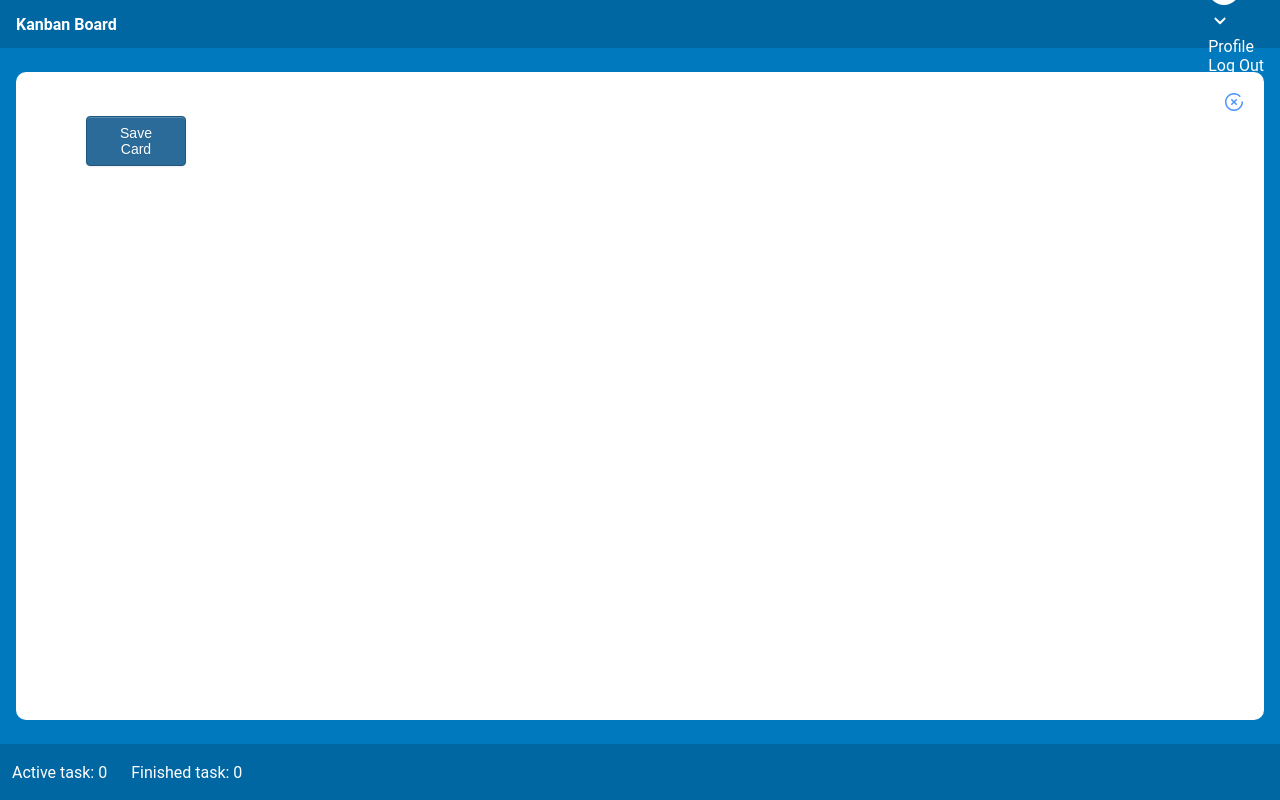
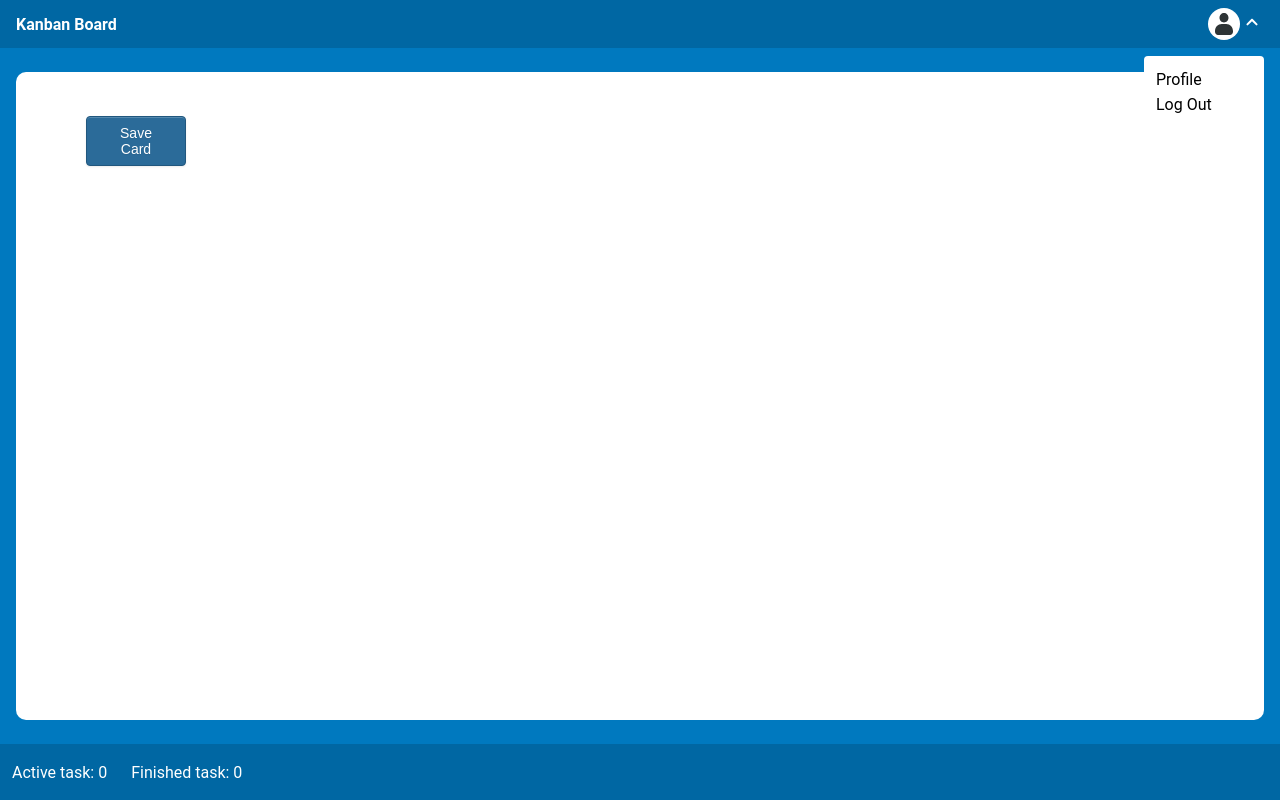
Before and after one commit to User-960/React-Kanban-Board, a React (Create React App) app: page /tasks/1 in a window 1280 px wide. Both pictures are taken after a click on the element 1248 px from the left and 24 px from the top of the page. Built offline with nearby package versions, Linux system fonts and the light colour scheme.

Commit message:
feat: add styles for component Profile

```diff
--- /dev/null
+++ b/src/components/Header/Profile/Profile.module.scss
@@ -0,0 +1,29 @@
+.profile {
+  display: flex;
+  position: relative;
+  align-items: center;
+  user-select: none;
+  z-index: 100;
+
+  .chevron {
+    &.up>svg {
+      transform: scaleY(-1);
+    }
+  }
+
+  .menu {
+    position: fixed;
+    top: 40px;
+    right: 16px;
+    min-width: 120px;
+    background-color: #ffffff;
+    color: #000000;
+    border-radius: 4px;
+    padding: 8px 12px;
+
+    &-item {
+      margin: 6px 0px;
+      cursor: pointer;
+    }
+  }
+}
--- a/src/components/Header/Profile/Profile.tsx
+++ b/src/components/Header/Profile/Profile.tsx
@@ -1,21 +1,22 @@
 import React, { useState } from 'react';
 import { GlobalSvgSelector } from '../../Shared/icons/GlobalSvgSelector';
+import css from './Profile.module.scss';
 
 export default function Profile() {
   const [isMenuShown, setIsMenuShown] = useState<boolean>(false);
 
   return (
-    <div onClick={() => setIsMenuShown(!isMenuShown)}>
+    <div className={css['profile']} onClick={() => setIsMenuShown(!isMenuShown)}>
       <GlobalSvgSelector id="profile" />
-      <div>
+      <div className={`${css['chevron']} ${isMenuShown ? css['up'] : ''}`}>
         <GlobalSvgSelector id="chevron" />
       </div>
 
       {isMenuShown &&
-        <div>
-          <div>Profile</div>
-          <div>Log Out</div>
-        </div>
+        <menu className={css['menu']}>
+          <div className={css['menu-item']}>Profile</div>
+          <div className={css['menu-item']}>Log Out</div>
+        </menu>
       }
     </div>
   )
```
